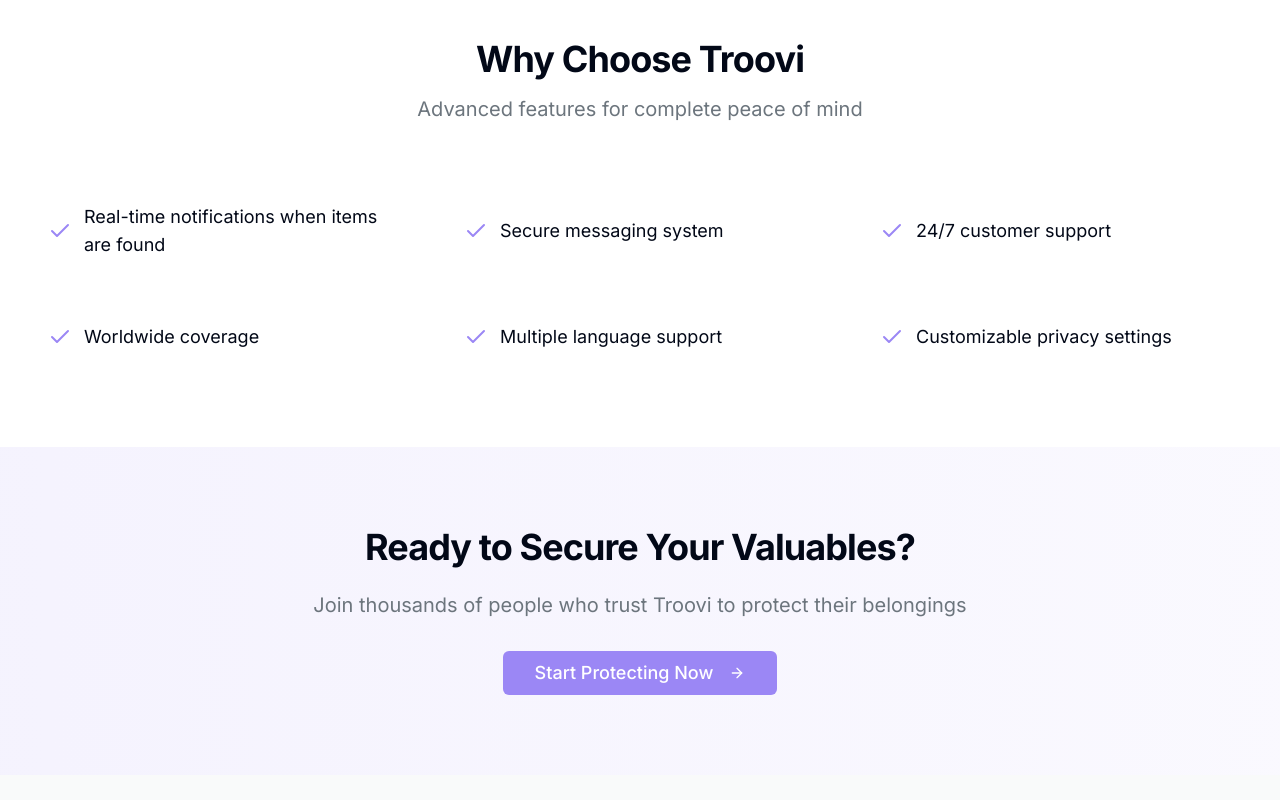
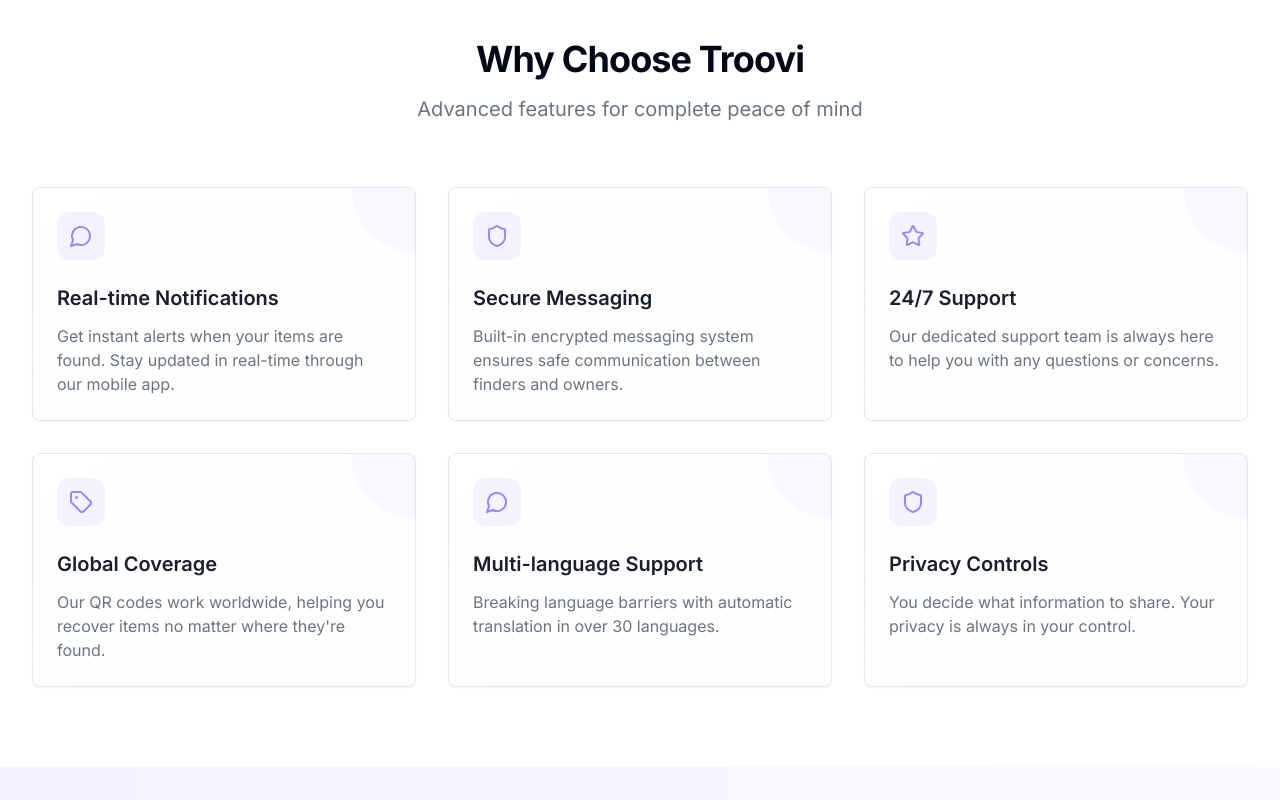
Before and after one commit to amine123456/findable-qr, a React (Vite) app: page / in a window 1280 px wide. Shown: the part 4220-5020 px from the top of the page. Built offline with nearby package versions, Linux system fonts and the light colour scheme.

Commit message:
Enhance "Why Choose Troovi" section
Improved the design and engagement of the "Why Choose Troovi" section.

```diff
--- a/src/pages/Index.tsx
+++ b/src/pages/Index.tsx
@@ -267,23 +267,60 @@ const Index = () => {
 
       {/* Features Section */}
       <section className="content-section bg-white">
-        <div className="text-center max-w-3xl mx-auto mb-16">
+        <div className="text-center max-w-3xl mx-auto mb-16 animate-fade-up">
           <h2 className="heading-lg">Why Choose Troovi</h2>
           <p className="subtitle">Advanced features for complete peace of mind</p>
         </div>
         <div className="grid md:grid-cols-2 lg:grid-cols-3 gap-8">
           {[
-            "Real-time notifications when items are found",
-            "Secure messaging system",
-            "24/7 customer support",
-            "Worldwide coverage",
-            "Multiple language support",
-            "Customizable privacy settings",
+            {
+              icon: MessageCircle,
+              title: "Real-time Notifications",
+              description: "Get instant alerts when your items are found. Stay updated in real-time through our mobile app.",
+            },
+            {
+              icon: Shield,
+              title: "Secure Messaging",
+              description: "Built-in encrypted messaging system ensures safe communication between finders and owners.",
+            },
+            {
+              icon: Star,
+              title: "24/7 Support",
+              description: "Our dedicated support team is always here to help you with any questions or concerns.",
+            },
+            {
+              icon: Tag,
+              title: "Global Coverage",
+              description: "Our QR codes work worldwide, helping you recover items no matter where they're found.",
+            },
+            {
+              icon: MessageCircle,
+              title: "Multi-language Support",
+              description: "Breaking language barriers with automatic translation in over 30 languages.",
+            },
+            {
+              icon: Shield,
+              title: "Privacy Controls",
+              description: "You decide what information to share. Your privacy is always in your control.",
+            }
           ].map((feature, index) => (
-            <div key={index} className="flex items-center gap-3 p-4">
-              <Check className="w-6 h-6 text-primary shrink-0" />
-              <span className="text-lg">{feature}</span>
-            </div>
+            <Card
+              key={index}
+              className="p-6 hover:shadow-lg transition-all duration-300 group relative overflow-hidden bg-gradient-to-br from-white to-secondary/20"
+            >
+              <div className="absolute top-0 right-0 w-32 h-32 bg-primary/5 rounded-full -mr-16 -mt-16 transform group-hover:scale-150 transition-transform duration-500" />
+              <div className="relative z-10">
+                <div className="w-12 h-12 mb-6 bg-primary/10 rounded-xl flex items-center justify-center transform group-hover:scale-110 group-hover:bg-primary/20 transition-all duration-300">
+                  <feature.icon className="w-6 h-6 text-primary" />
+                </div>
+                <h3 className="text-xl font-semibold mb-3 group-hover:text-primary transition-colors">
+                  {feature.title}
+                </h3>
+                <p className="text-muted-foreground">
+                  {feature.description}
+                </p>
+              </div>
+            </Card>
           ))}
         </div>
       </section>
```
